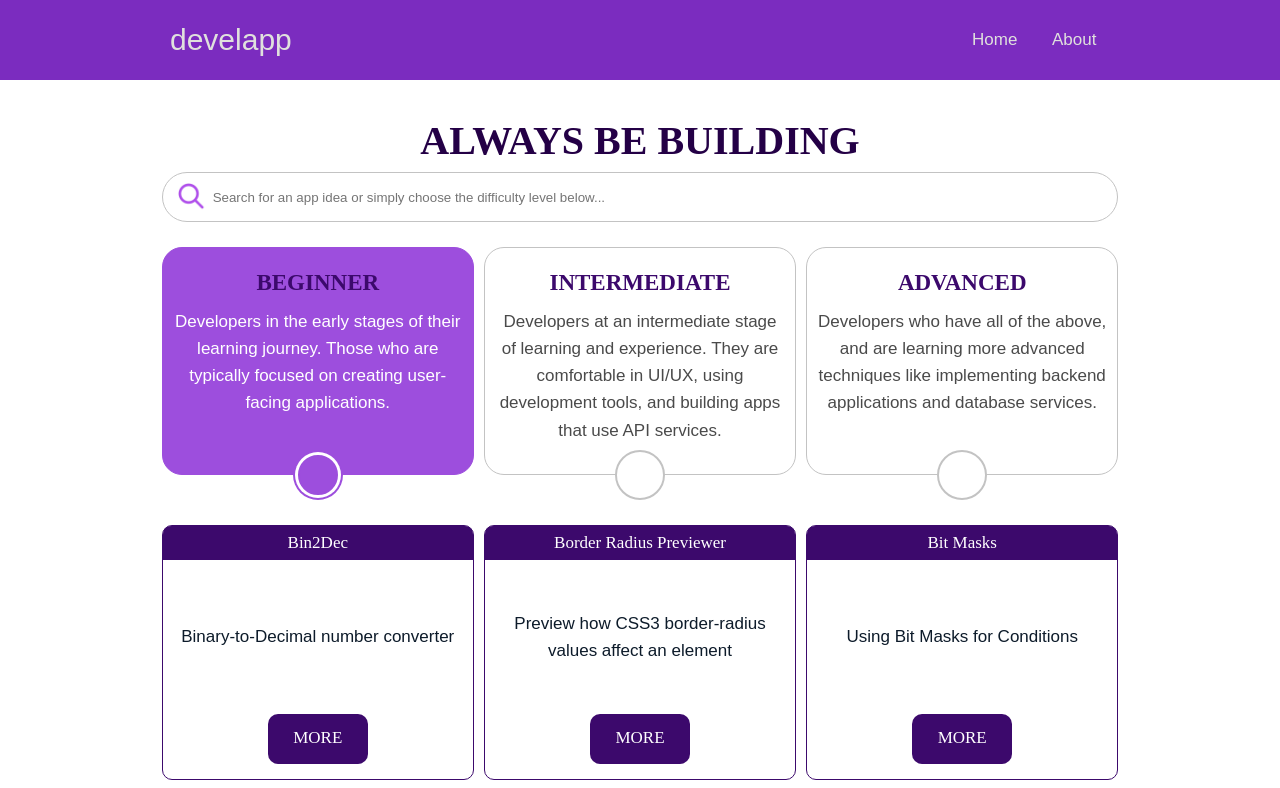
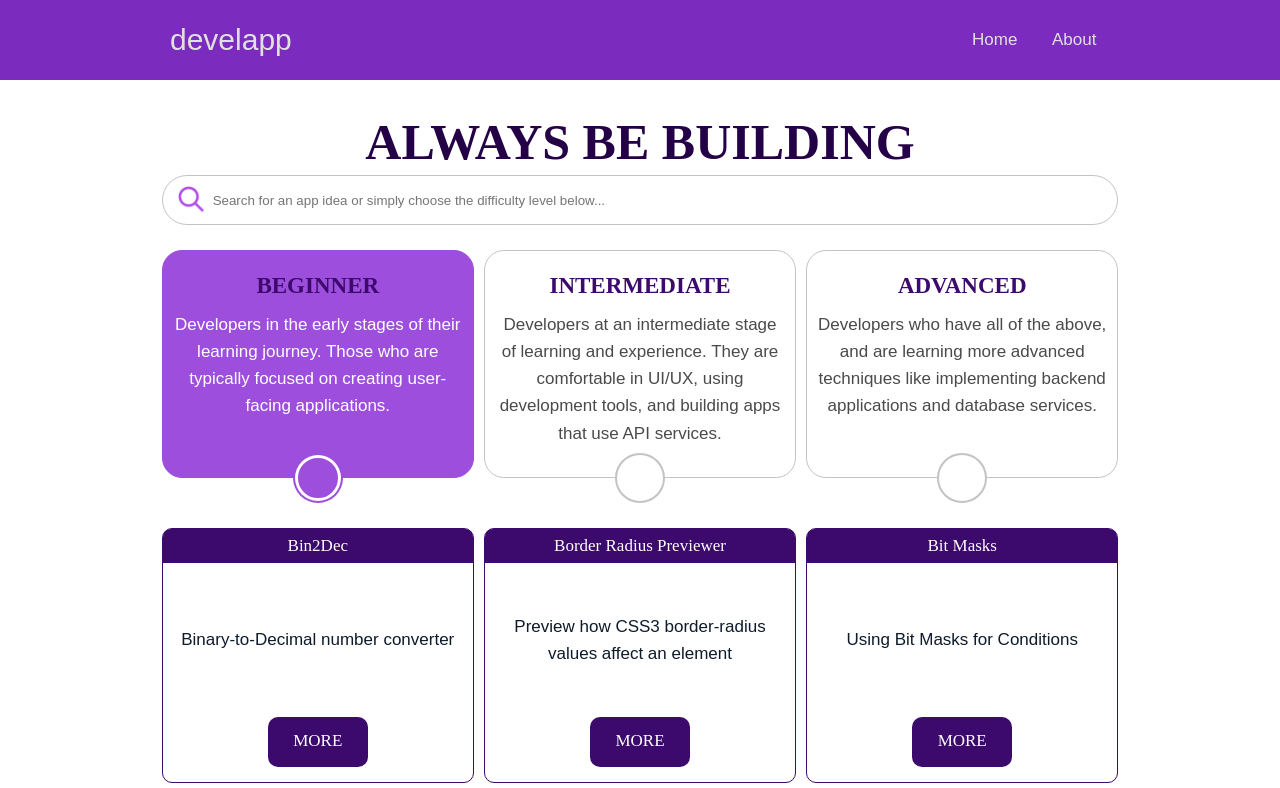
Before and after one commit to chingu-voyages/v38-geckos-team-04, a React (Create React App) app in the folder frontend/: page / in a window 1280 px wide. Shown: the top 788 px of the page. Built offline with nearby package versions, Linux system fonts and the light colour scheme; a web font is replaced by a local one.

Commit message:
Add font size css rule

```diff
--- a/frontend/src/sass/base/typography.scss
+++ b/frontend/src/sass/base/typography.scss
@@ -22,7 +22,7 @@
     }
 
     @include breakpoint(56.25em) {
-        padding: 0.5rem 5rem;
+        font-size: 5rem;
     }
 }
 
```
